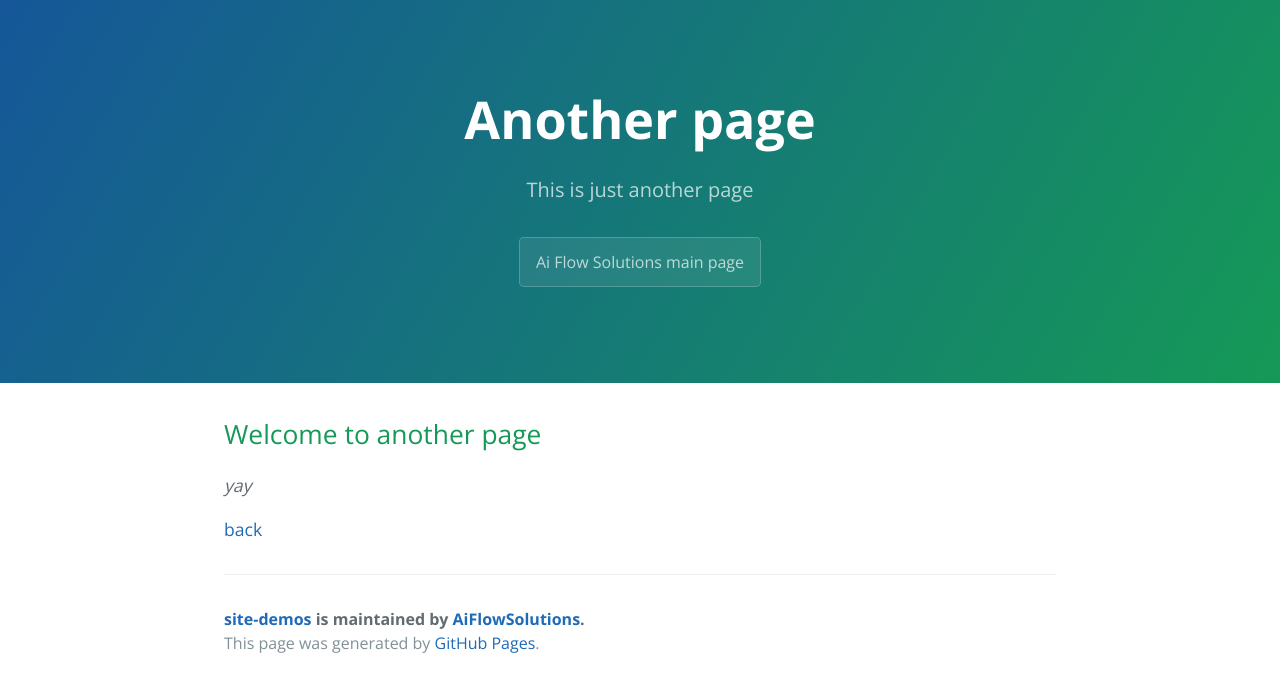
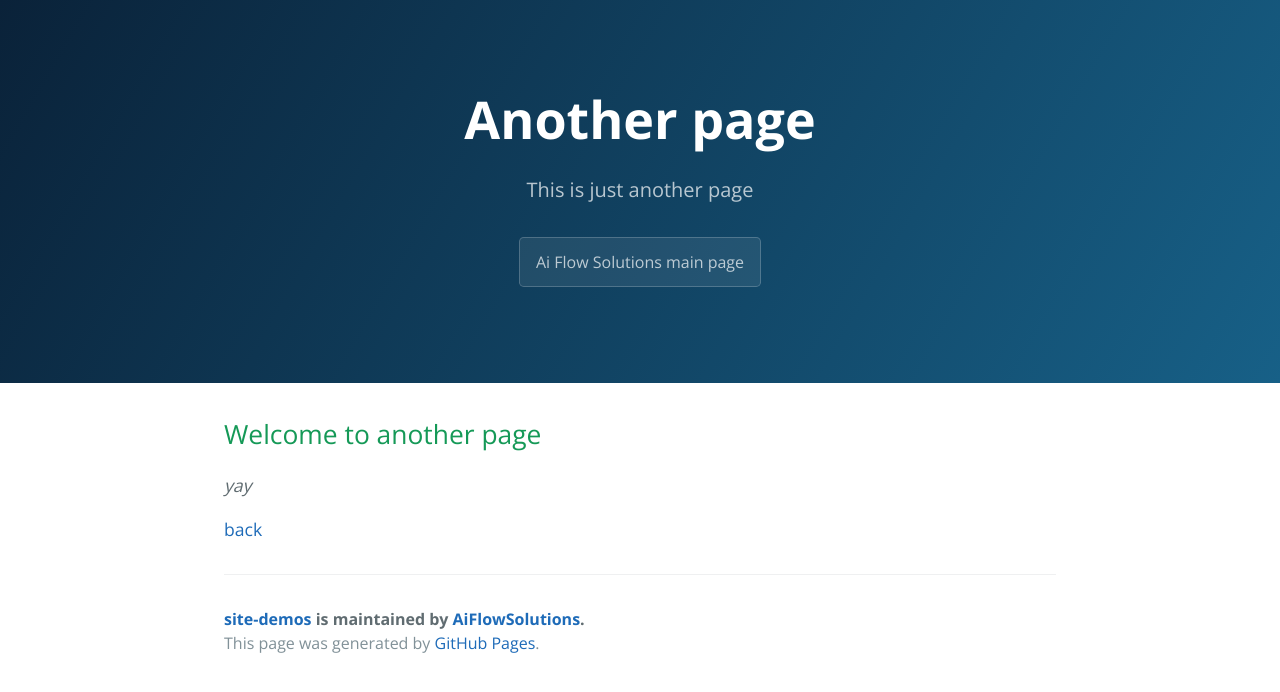
Before and after one commit to AiFlowSolutions/site-demos, a Jekyll site: the page built from another-page.md, in a window 1280 px wide. Shown: the top 692 px of the page. Built offline with Jekyll 4.4.1, drawn with Linux system fonts in a browser that asks for light colours.

Commit message:
change color

```diff
--- a/assets/css/style.scss
+++ b/assets/css/style.scss
@@ -2,3 +2,10 @@
 ---
 
 @import 'jekyll-theme-cayman';
+
+.page-header {
+    color:#fff;
+    text-align:center;
+    background-color:#159957;
+    background-image:linear-gradient(120deg, #0A2239, #176087)
+  }
```
